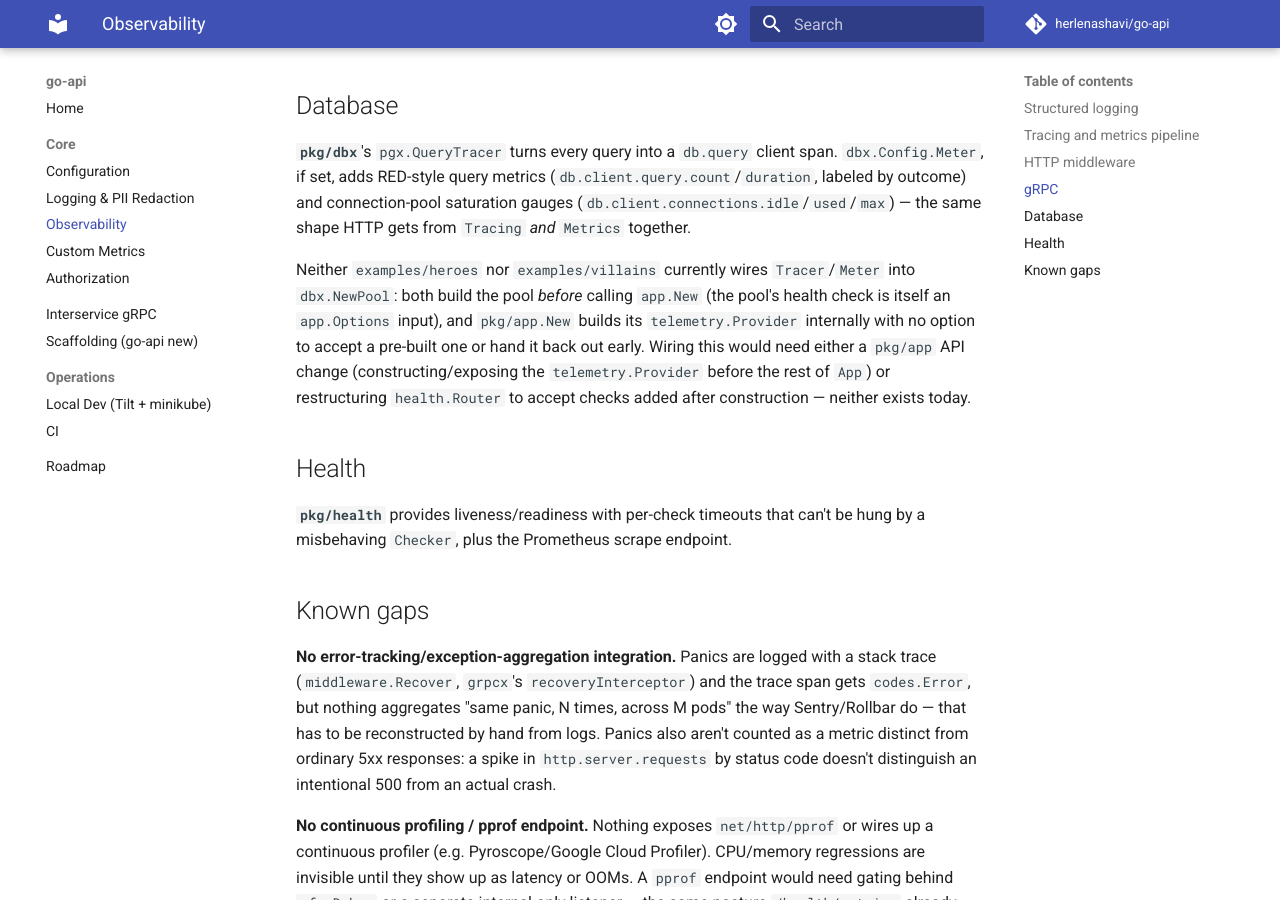
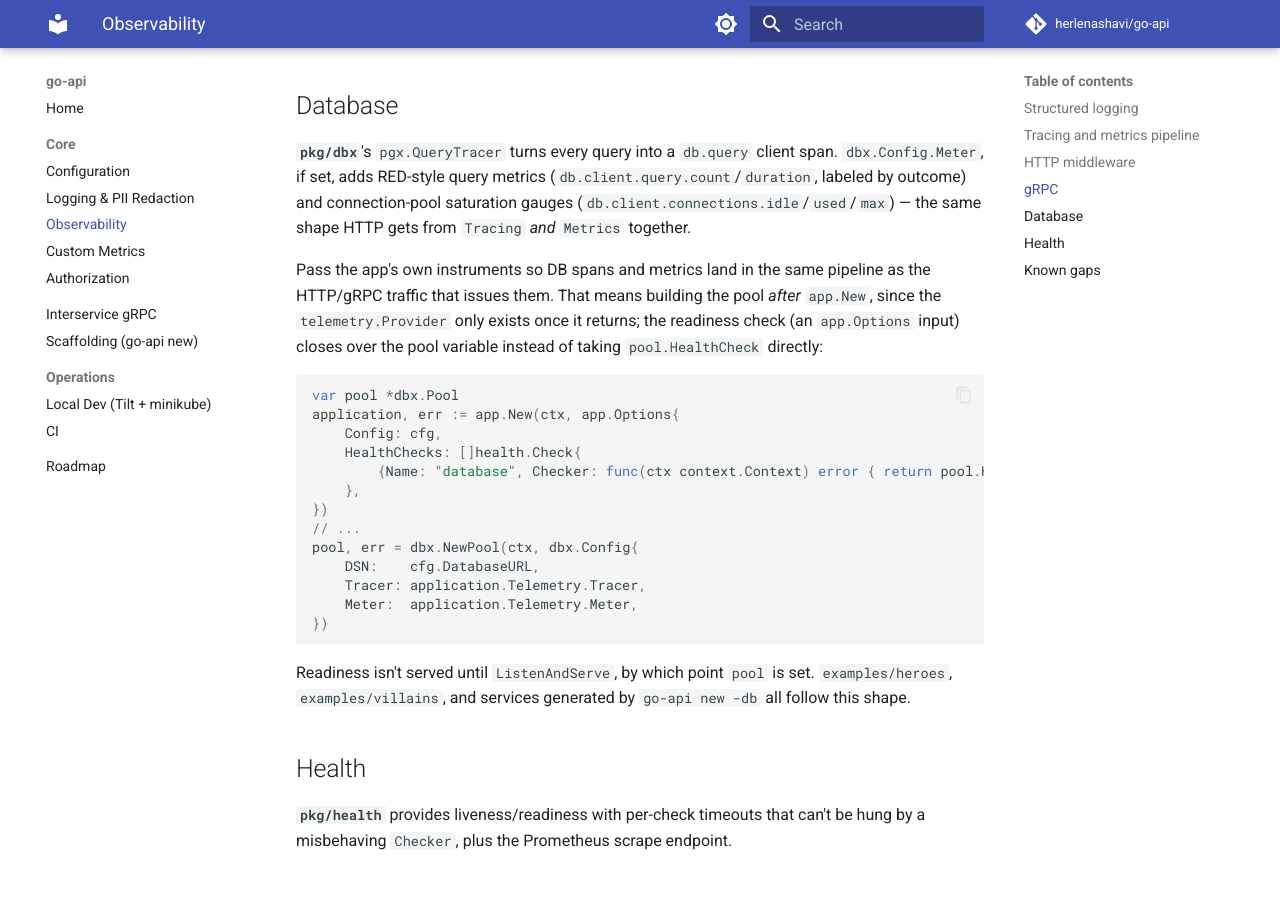
Before and after one commit to herlenashavi/go-api, an MkDocs documentation site: the page built from docs/observability.md, in a window 1280 px wide and 900 px high, scrolled down 1075 px. Built offline with MkDocs 1.6.1 and Material for MkDocs 9.7.7, drawn with Linux system fonts in a browser that asks for light colours; comment, search, counter and statistics services are not loaded.

Commit message:
Update docs for DB telemetry wiring and the hardened hero routes
docs/observability.md said neither example wires Tracer/Meter into
dbx.NewPool and that doing so would need a pkg/app API change. It's now
wired with no API change, so the section shows the pattern instead. The
heroes README now says that nemesis.go authorizes hero:read itself and
that retire's write is conditional on the authorized status.

Co-Authored-By: Claude Opus 5.5 <noreply@anthropic.com>

````diff
--- a/docs/observability.md
+++ b/docs/observability.md
@@ -48,15 +48,31 @@ connection-pool saturation gauges
 (`db.client.connections.idle`/`used`/`max`) — the same shape HTTP gets
 from `Tracing` *and* `Metrics` together.
 
-Neither `examples/heroes` nor `examples/villains` currently wires
-`Tracer`/`Meter` into `dbx.NewPool`: both build the pool *before* calling
-`app.New` (the pool's health check is itself an `app.Options` input), and
-`pkg/app.New` builds its `telemetry.Provider` internally with no option
-to accept a pre-built one or hand it back out early. Wiring this would
-need either a `pkg/app` API change (constructing/exposing the
-`telemetry.Provider` before the rest of `App`) or restructuring
-`health.Router` to accept checks added after construction — neither
-exists today.
+Pass the app's own instruments so DB spans and metrics land in the same
+pipeline as the HTTP/gRPC traffic that issues them. That means building
+the pool *after* `app.New`, since the `telemetry.Provider` only exists
+once it returns; the readiness check (an `app.Options` input) closes over
+the pool variable instead of taking `pool.HealthCheck` directly:
+
+```go
+var pool *dbx.Pool
+application, err := app.New(ctx, app.Options{
+	Config: cfg,
+	HealthChecks: []health.Check{
+		{Name: "database", Checker: func(ctx context.Context) error { return pool.HealthCheck(ctx) }},
+	},
+})
+// ...
+pool, err = dbx.NewPool(ctx, dbx.Config{
+	DSN:    cfg.DatabaseURL,
+	Tracer: application.Telemetry.Tracer,
+	Meter:  application.Telemetry.Meter,
+})
+```
+
+Readiness isn't served until `ListenAndServe`, by which point `pool` is
+set. `examples/heroes`, `examples/villains`, and services generated by
+`go-api new -db` all follow this shape.
 
 ## Health
 
````
Also changed, not shown: examples/heroes/README.md (+2 -2 lines).
